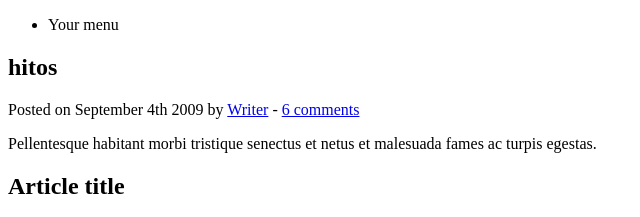
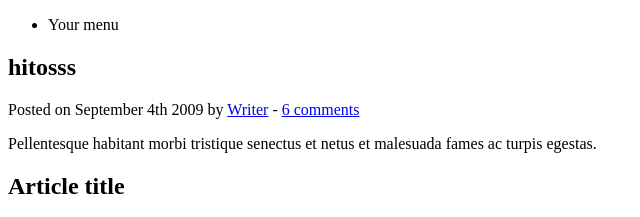
Before and after one commit to marlon13/demo-repo2, a plain HTML site: page index.html in a window 1280 px wide. Shown: the top 217 px of the page, 0-640 px from the left. Drawn offline with Linux system fonts and the light colour scheme.

Commit message:
Nueva modificacion al index

```diff
--- a/index.html
+++ b/index.html
@@ -21,7 +21,7 @@
 
 		<article>
 			<header>
-				<h2>hitos</h2>
+				<h2>hitosss</h2>
 				<p>Posted on <time datetime="2009-09-04T16:31:24+02:00">September 4th 2009</time> by <a href="#">Writer</a> - <a href="#comments">6 comments</a></p>
 			</header>
 			<p>Pellentesque habitant morbi tristique senectus et netus et malesuada fames ac turpis egestas.</p>
```
